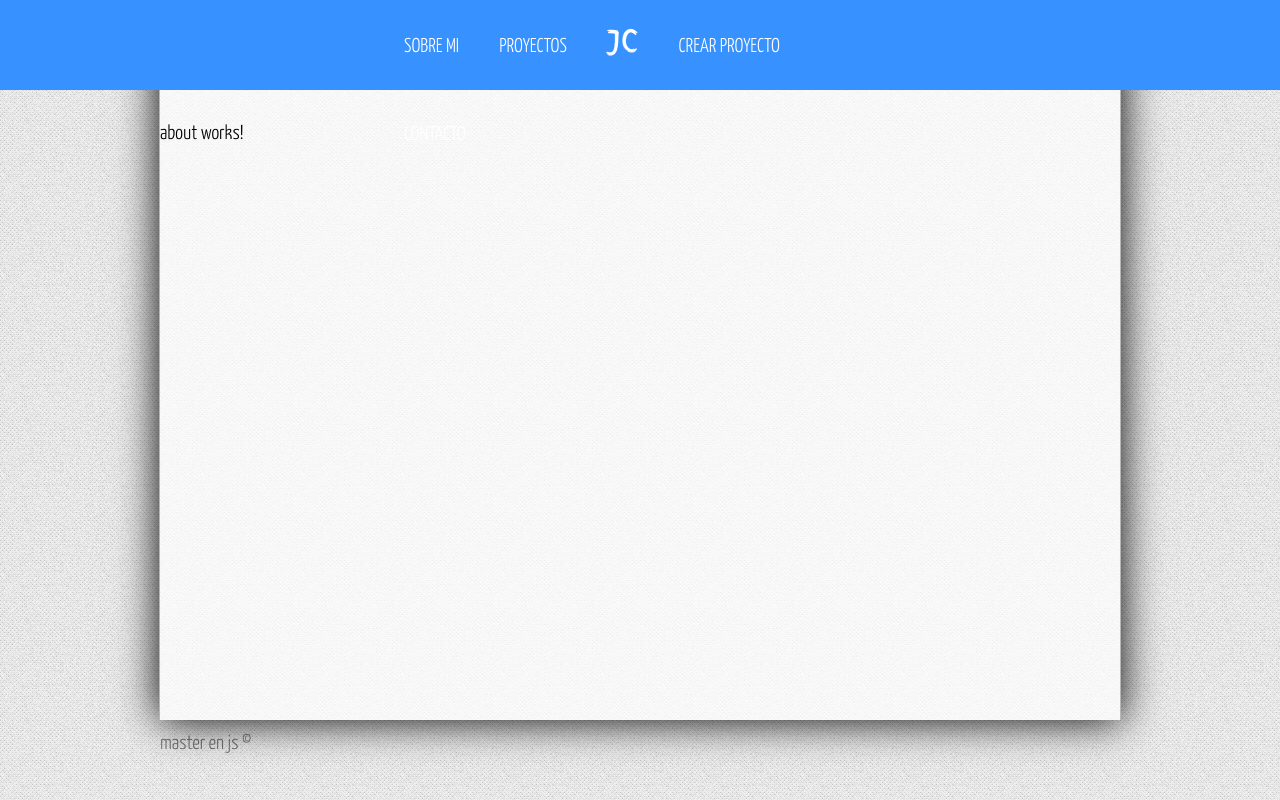
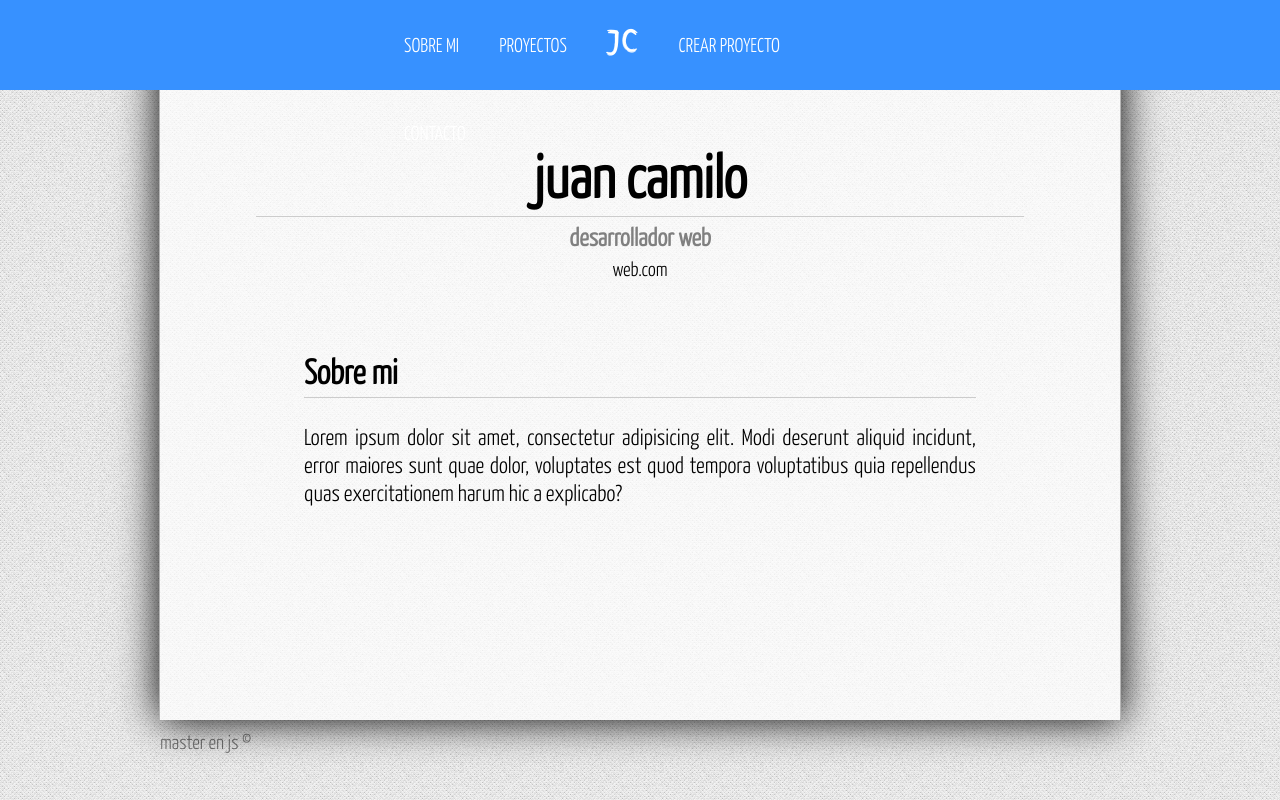
Before and after one commit to Juan-Camilo-Suarez/angular-nodejs, an Angular app in the folder proyecto-angular/: page / in a window 1280 px wide. Built offline with nearby package versions, Linux system fonts and the light colour scheme.

Commit message:
styles article

```diff
--- a/proyecto-angular/src/app/components/about/about.component.html
+++ b/proyecto-angular/src/app/components/about/about.component.html
@@ -1 +1,14 @@
-<p>about works!</p>
+<div id="title">
+    <h1>{{ title}}</h1>
+    <h2>{{ subtitle}}</h2>
+    <p>{{ web}}</p>
+
+</div>
+
+<article class="about">
+    <h2> Sobre mi</h2>
+    <p>
+        Lorem ipsum dolor sit amet, consectetur adipisicing elit. Modi deserunt aliquid incidunt, error maiores sunt quae dolor, voluptates est quod tempora voluptatibus quia repellendus quas exercitationem harum hic a explicabo?
+    </p>
+
+</article>
--- a/proyecto-angular/src/app/components/about/about.component.ts
+++ b/proyecto-angular/src/app/components/about/about.component.ts
@@ -7,7 +7,15 @@ import { Component, OnInit } from '@angular/core';
 })
 export class AboutComponent implements OnInit {
 
-  constructor() { }
+  public title: string;
+  public subtitle: string;
+  public web: string;
+
+  constructor() {
+    this.title = 'juan camilo';
+    this.subtitle = 'desarrollador web';
+    this.web = 'web.com';
+  }
 
   ngOnInit(): void {
   }
--- a/proyecto-angular/src/assets/css/styles.css
+++ b/proyecto-angular/src/assets/css/styles.css
@@ -103,3 +103,42 @@ footer{
 	padding-top: 10px;
 	color: rgba(0, 0, 0, 0.5);
 }
+
+
+/*Sobre mi*/
+#title{
+	width: 80%;
+	margin: 0px auto;
+	text-align: center;
+	margin-top: 20px;
+	margin-bottom: 70px;
+}
+#title h1{
+	font-size: 60px;
+	border-bottom: 1px solid #ccc;
+	padding-bottom: 5px;
+}
+
+#title h2{
+	font-size: 25px;
+	color: gray;
+	margin-top: 5px;
+	margin-bottom: 5px;
+}
+
+article.about{
+	width: 70%;
+	margin: 0px auto;
+	margin-bottom: 20px;
+	font-size: 23px;
+}
+.about h2{
+	border-bottom: 1px solid #ccc;
+	padding-bottom: 5px;
+	margin-bottom: 5px;
+}
+.about p{
+	padding-top: 20px;
+	padding-bottom: 30px;
+	text-align: justify;
+}
```
